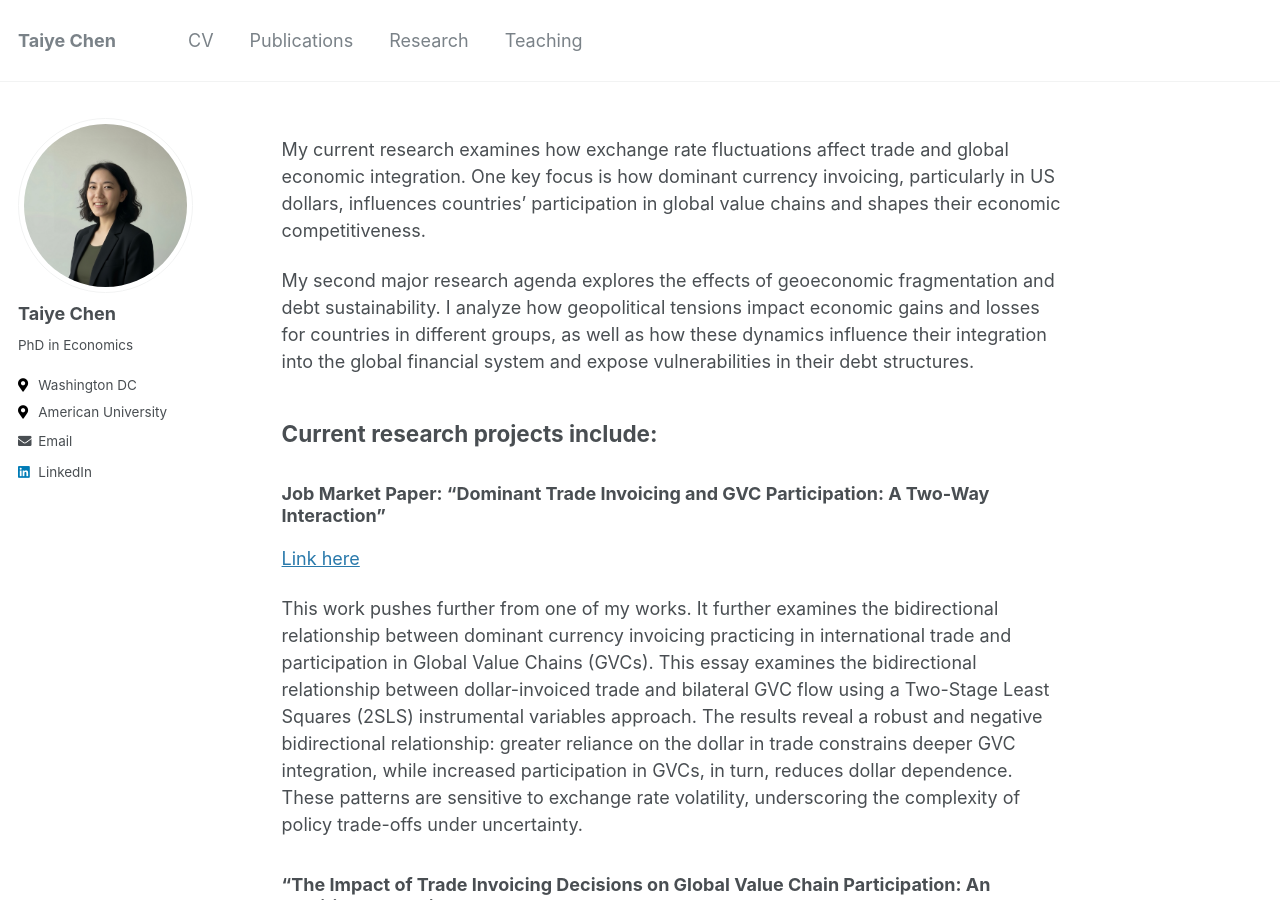
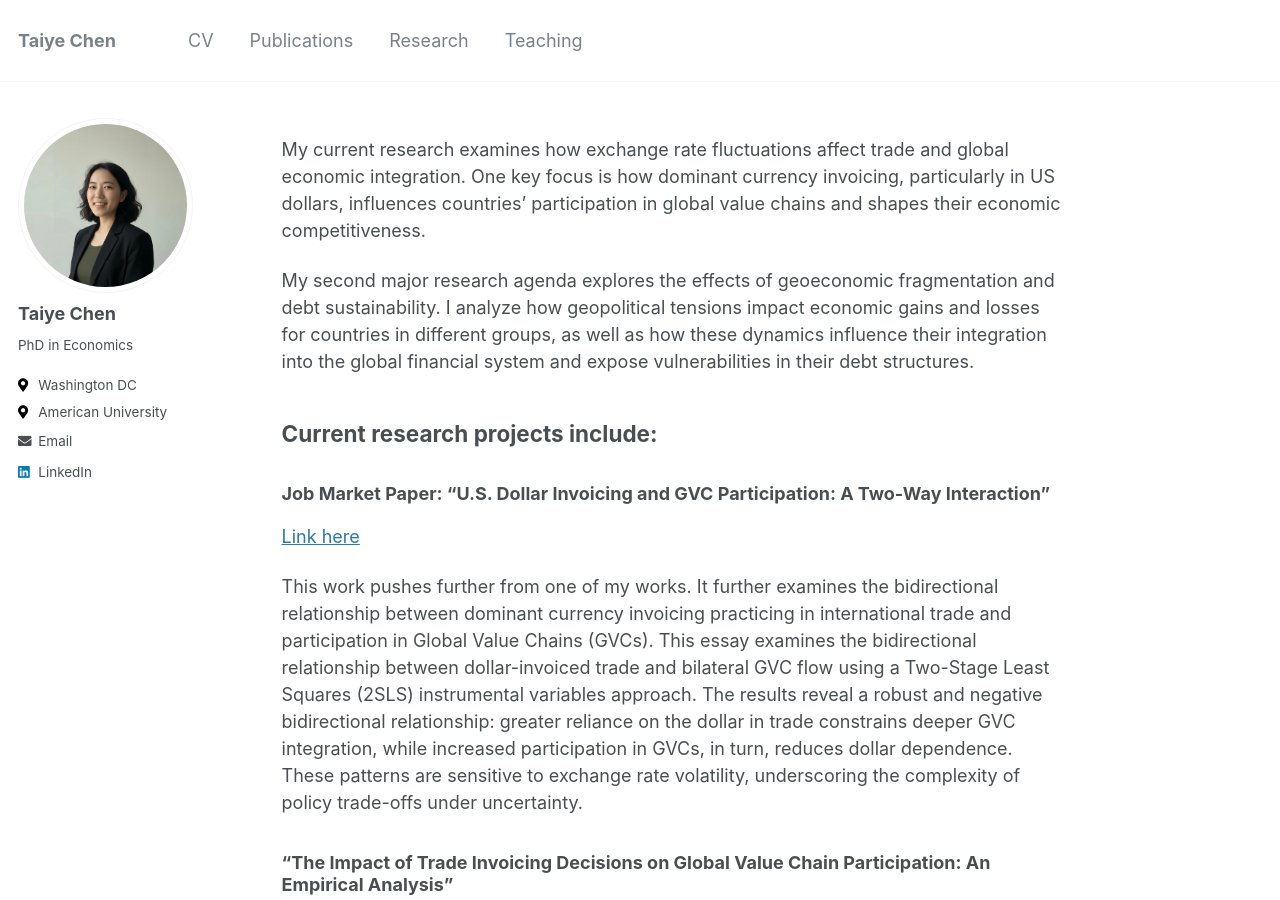
Before and after one commit to taiyechen/taiyechen.github.io, a Jekyll site: the page built from _pages/research.md, in a window 1280 px wide and 900 px high. Built offline with Jekyll 4.4.1, drawn with Linux system fonts in a browser that asks for light colours.

Commit message:
update research page

```diff
--- a/_pages/research.md
+++ b/_pages/research.md
@@ -14,7 +14,7 @@ My second major research agenda explores the effects of geoeconomic fragmentatio
 
 ##  Current research projects include:
 
-### Job Market Paper: "Dominant Trade Invoicing and GVC Participation: A Two-Way Interaction"
+### Job Market Paper: "U.S. Dollar Invoicing and GVC Participation: A Two-Way Interaction"
 [Link here](/files/JMP-TC.pdf)
 
 This work pushes further from one of my works. It further examines the bidirectional relationship between dominant currency invoicing practicing in international trade and participation in Global Value Chains (GVCs). This essay examines the bidirectional relationship between dollar-invoiced trade and bilateral GVC flow using a Two-Stage Least Squares (2SLS) instrumental variables approach. The results reveal a robust and negative bidirectional relationship: greater reliance on the dollar in trade constrains deeper GVC integration, while increased participation in GVCs, in turn, reduces dollar dependence. These patterns are sensitive to exchange rate volatility, underscoring the complexity of policy trade-offs under uncertainty.
```
